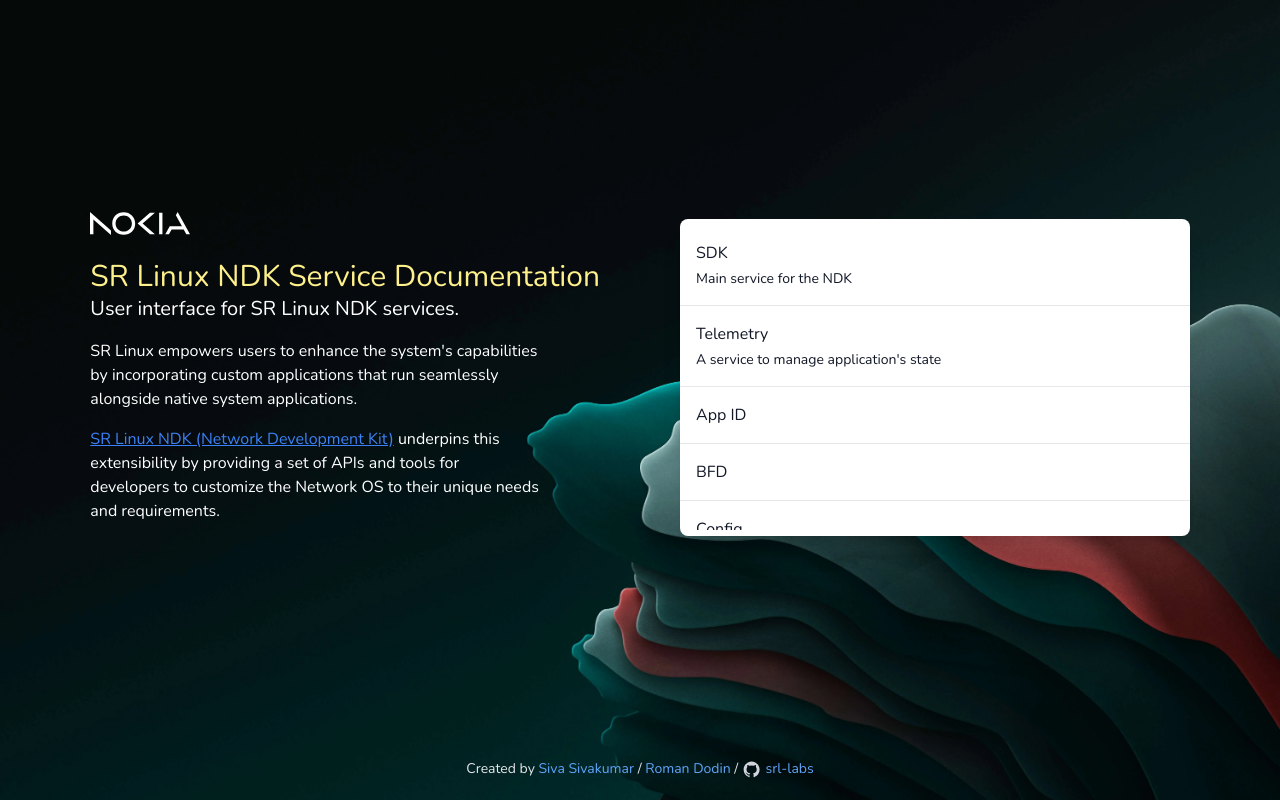
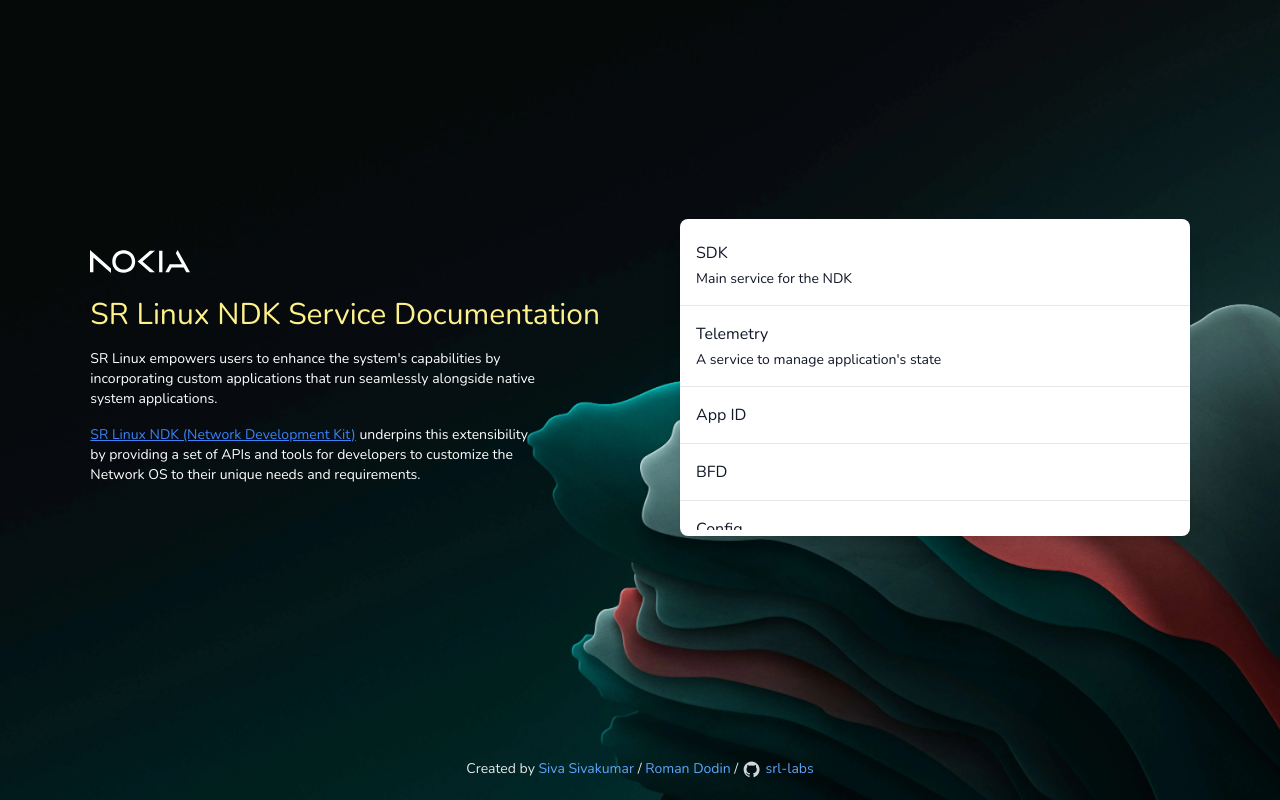
Before and after one commit to srl-labs/ndk-proto-doc, a SvelteKit app: page / in a window 1280 px wide. Built offline with nearby package versions, Linux system fonts and the light colour scheme.

Commit message:
home page cleanup

```diff
--- a/src/routes/+page.svelte
+++ b/src/routes/+page.svelte
@@ -36,18 +36,19 @@
 			<div>
 				<p class="mb-4"><img src="/images/nokia_w.svg" width="100" alt="Logo" /></p>
 				<h3 class="text-3xl text-yellow-200 font-light mt-6">SR Linux NDK Service Documentation</h3>
-				<h4 class="text-xl text-white font-light">User interface for SR Linux NDK services.</h4>
-				<p class="text-white mt-4 max-w-[450px]">
+				<div class="text-white mt-4 max-w-[450px] text-sm">
+					<p>
 						SR Linux empowers users to enhance the system's capabilities by incorporating custom
 						applications that run seamlessly alongside native system applications.
 					</p>
-				<p class="text-white mt-4 max-w-[450px]">
+					<p class="mt-4">
 						<a
-						class="underline hover:text-yellow-200 text-blue-500"
+							class="underline text-blue-500 hover:text-blue-400"
 							href="https://learn.srlinux.dev/ndk/">SR Linux NDK (Network Development Kit)</a
 						> underpins this extensibility by providing a set of APIs and tools for developers to customize
 						the Network OS to their unique needs and requirements.
 					</p>
+				</div>
 			</div>
 			<div class="mt-5 bg-white rounded-lg shadow-xl">
 				<div class="my-1.5 h-[305px] overflow-y-auto scroll-light">
```
Lines whose indentation alone changed are shown as unchanged.
